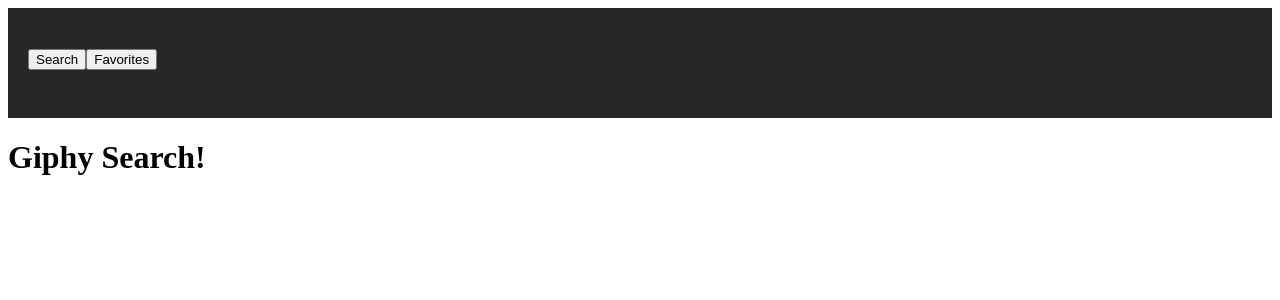
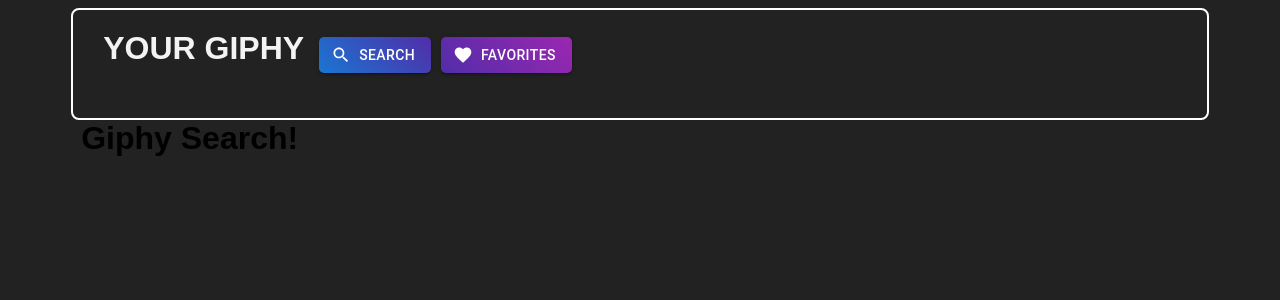
Before and after one commit to mnpkoerner/group-giphy-saga-project, a React (Create React App) app: page /#/search in a window 1280 px wide. Shown: the top 300 px of the page. Built offline with nearby package versions, Linux system fonts and the light colour scheme.

Commit message:
more styling to emulate giphy site

```diff
--- a/package.json
+++ b/package.json
@@ -4,6 +4,8 @@
   "private": true,
   "proxy": "http://localhost:5000",
   "dependencies": {
+    "@material-ui/core": "^4.11.3",
+    "@material-ui/icons": "^4.11.2",
     "axios": "^0.21.1",
     "body-parser": "^1.19.0",
     "dotenv": "^8.2.0",
--- a/src/components/App/App.css
+++ b/src/components/App/App.css
@@ -1,6 +1,26 @@
+body {
+    background-color: rgb(34, 34, 34);
+    font-family: Arial, Helvetica, sans-serif;
+}
+
+h1 {
+    display: inline;
+    padding: 10px;
+}
+
+.main {
+    width: 90%;
+    margin: 0 auto;
+}
+
 .Header {
-    background-color: #272727;
-    min-height: 70px;
+    color: rgb(243, 243, 243);
+    min-height: 30px;
     padding: 20px;
     margin-bottom: 20px;
 }
+
+.button {
+    margin: 0 auto;
+    padding: 10px;
+}
--- a/src/components/App/App.js
+++ b/src/components/App/App.js
@@ -1,23 +1,23 @@
 import React from 'react';
 import Header from '../Header/Header';
 import './App.css';
+
 import { HashRouter as Router, Route, Redirect, Link } from 'react-router-dom';
 
 function App(props) {
   return (
     <Router>
-      <div>
+      <div className="main">
         <Header />
         <h1>Giphy Search!</h1>
+
+        {/* add components to these routes */}
+        <Route path="/">
+          <Redirect to="/search" />
+        </Route>
+        <Route path="/search" />
+        <Route path="/favorites" />
       </div>
-
-      {/* add components to these routes */}
-      <Route path ='/'>
-        <Redirect to='/search' />
-      </Route>
-      <Route path='/search' />
-      <Route path='/favorites' />
-
     </Router>
   );
 }
--- a/src/components/Header/Header.jsx
+++ b/src/components/Header/Header.jsx
@@ -1,26 +1,92 @@
 import { useHistory } from 'react-router-dom';
+import Button from '@material-ui/core/Button';
+import SearchIcon from '@material-ui/icons/Search';
+import FavoriteIcon from '@material-ui/icons/Favorite';
+import purple from '@material-ui/core/colors/purple';
+import red from '@material-ui/core/colors/red';
+import Box from '@material-ui/core/Box';
+
+import {
+  makeStyles,
+  createMuiTheme,
+  ThemeProvider,
+} from '@material-ui/core/styles';
+
+const theme = createMuiTheme({
+  palette: {
+    primary: {
+      main: purple[300],
+    },
+    secondary: {
+      main: red[400],
+    },
+  },
+});
+
+const useStyles = makeStyles({
+  searchButton: {
+    margin: '5px;',
+    borderRadius: 5,
+    border: 0,
+    background: 'linear-gradient(45deg, #1976d2, #512da8)',
+    color: 'white',
+    display: 'inline-flex',
+    alignItems: 'center',
+    flexWrap: 'wrap',
+  },
+  favoriteButton: {
+    margin: '5px;',
+    borderRadius: 5,
+    border: 0,
+    background: 'linear-gradient(45deg, #512da8, #9c27b0)',
+    color: 'white',
+    display: 'inline-flex',
+    alignItems: 'center',
+    flexWrap: 'wrap',
+  },
+});
 
 function Header() {
-
+  const classes = useStyles();
   const history = useHistory();
 
   const routeSearch = () => {
     console.log('in search');
-        history.push('/search')
-    }
+    history.push('/search');
+  };
 
   const routeFavorites = () => {
     console.log('in favorites');
-        history.push('/favorites')
-    }
+    history.push('/favorites');
+  };
 
   return (
-        <header className='Header'>
-            <h1></h1>
-            <button onClick={routeSearch}>Search</button>
-            <button onClick={routeFavorites}>Favorites</button>
+    <ThemeProvider theme={theme}>
+      <Box border={2} borderRadius={8} color={'white'}>
+        <header className="Header">
+          <h1>YOUR GIPHY</h1>
+          <Button
+            startIcon={<SearchIcon />}
+            variant="contained"
+            //   size="large"
+            className={classes.searchButton}
+            onClick={routeSearch}
+          >
+            Search
+          </Button>
+          <Button
+            startIcon={<FavoriteIcon />}
+            variant="contained"
+            //   size="large"
+            className={classes.favoriteButton}
+            onClick={routeFavorites}
+          >
+            Favorites
+          </Button>
         </header>
-    )
+      </Box>
+    </ThemeProvider>
+  );
 }
 
 export default Header;
```
Lines whose indentation alone changed are shown as unchanged.
